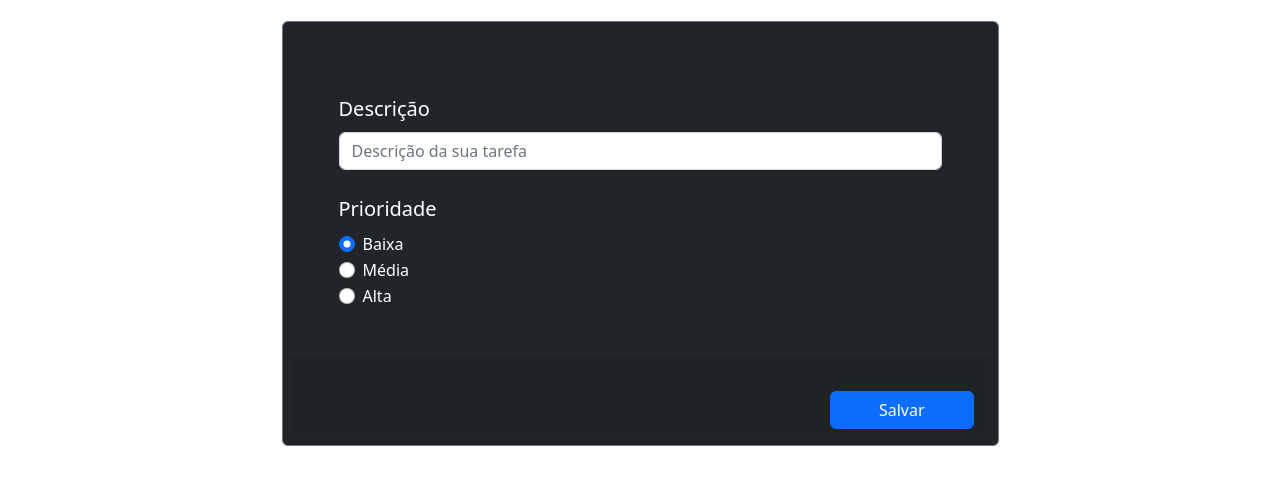
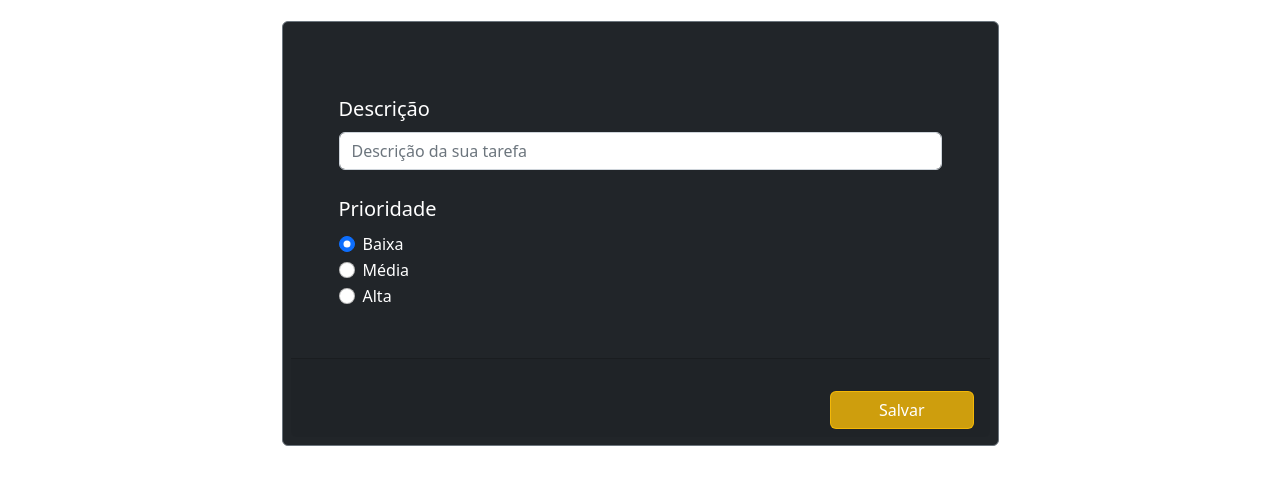
Before and after one commit to TalesReig/e-agenda-vite, a website built with Vite: page src/tarefas/tarefa.create.html in a window 1280 px wide. Shown: the part 231-732 px from the top of the page. Built offline with nearby package versions, Linux system fonts and the light colour scheme.

Commit message:
conflitos corrigidos

```diff
--- a/src/tarefas/tarefa.create.html
+++ b/src/tarefas/tarefa.create.html
@@ -8,7 +8,7 @@
   <link href="https://cdn.jsdelivr.net/npm/bootstrap@5.2.0/dist/css/bootstrap.min.css" rel="stylesheet" integrity="sha384-gH2yIJqKdNHPEq0n4Mqa/HGKIhSkIHeL5AyhkYV8i59U5AR6csBvApHHNl/vI1Bx" crossorigin="anonymous">
   <script src="https://cdn.jsdelivr.net/npm/bootstrap@5.2.0/dist/js/bootstrap.bundle.min.js" integrity="sha384-A3rJD856KowSb7dwlZdYEkO39Gagi7vIsF0jrRAoQmDKKtQBHUuLZ9AsSv4jD4Xa" crossorigin="anonymous" defer></script>
 
-  <link rel="stylesheet" href="../css/style.css">
+  <link rel="stylesheet" href="../style.css">
   <script type="module" src="../tarefas/tarefa.create.ts" defer></script>
   <title>Tarefas - eAgenda Web</title>
 </head>
```
Also changed, not shown: src/contatos/contato.create.html (+1 -1 lines), src/index.html (+3 -3 lines).
